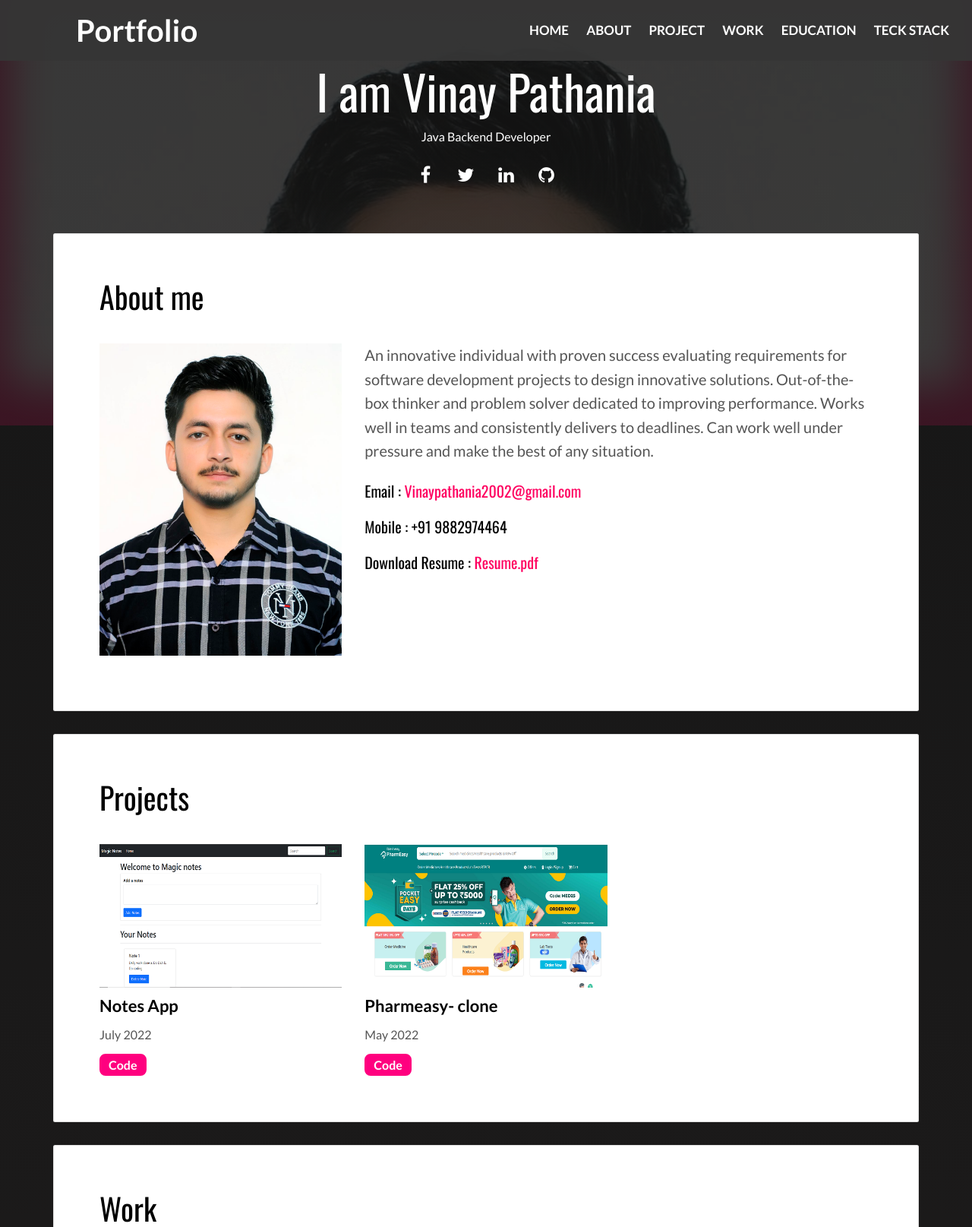
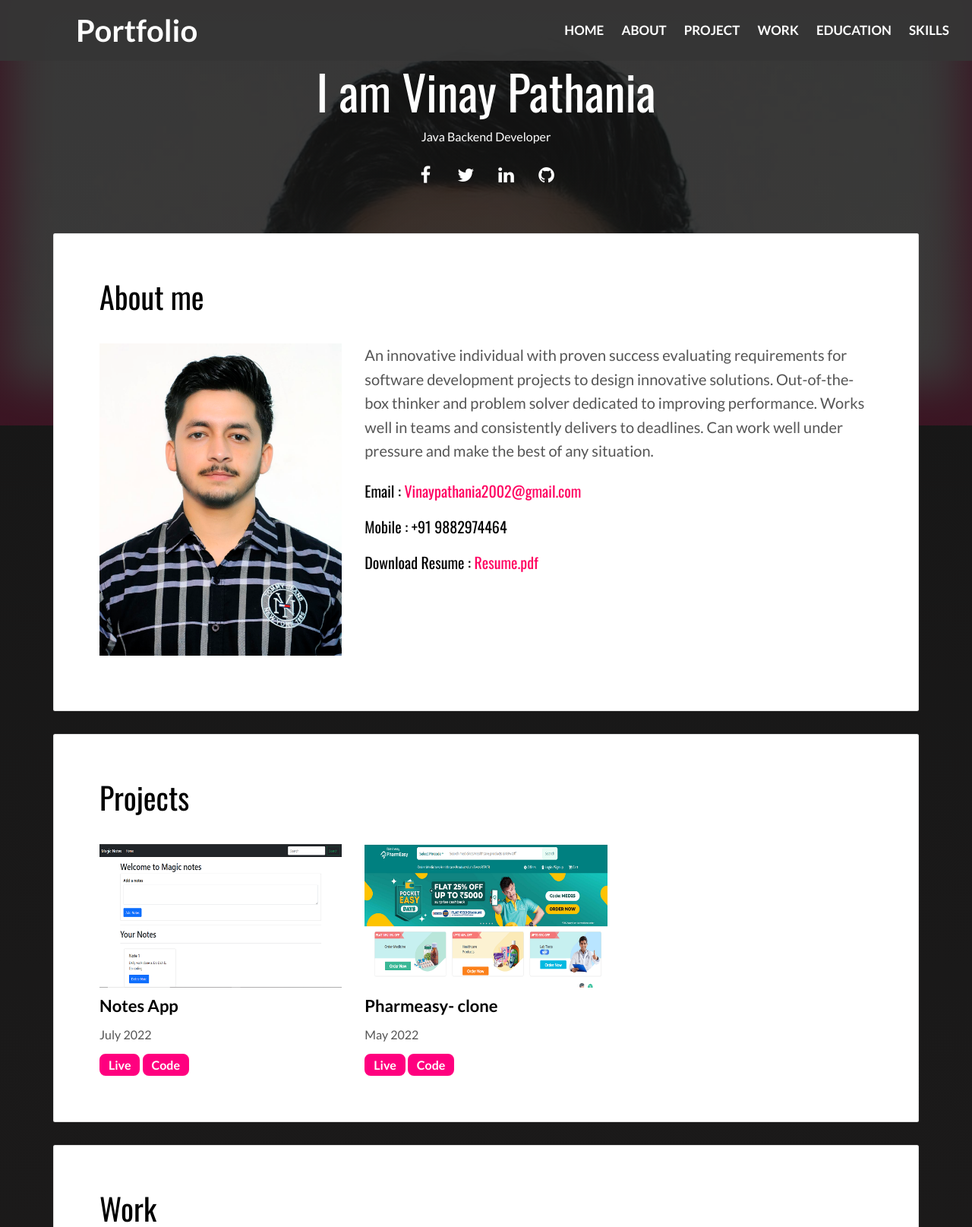
Before and after one commit to VinayPathania/VinayPathania.github.io, a plain HTML site: page index.html in a window 1280 px wide. Shown: the top 1615 px of the page at 76% size. Drawn offline with nearby package versions, Linux system fonts and the light colour scheme.

Commit message:
heading updated and project live button added

```diff
--- a/index.html
+++ b/index.html
@@ -40,7 +40,7 @@
         <li><a class="active" href="#Projects">Project</a></li>
         <li><a class="active" href="#Work">Work</a></li>
         <li><a class="active" href="#Education">Education</a></li>
-        <li><a class="active" href="#TeckStack">teck Stack</a></li>
+        <li><a class="active" href="#TeckStack">Skills</a></li>
       </ul>
     </nav>
 
@@ -142,6 +142,7 @@
                     />
                     <h3 class="h5"><a href="https://deluxe-biscuit-f08e73.netlify.app/">Notes App</a></h3>
                     <p>July 2022</p>
+                    <button class="project-btn" ><a href="https://deluxe-biscuit-f08e73.netlify.app/" target="_blank">Live</a></button>
                     <button class="project-btn"><a href="https://github.com/VinayPathania/Team-Spartans">Code</a></button>
                   </div>
                   <div class="col-md-4">
@@ -152,6 +153,7 @@
                     />
                     <h3 class="h5"><a href="https://mellifluous-chimera-f8ade7.netlify.app/">Pharmeasy- clone</a></h3>
                     <p>May 2022</p>
+                    <button class="project-btn"><a href="https://mellifluous-chimera-f8ade7.netlify.app/" target="_blank">Live</a></button>
                     <button class="project-btn"><a href="https://github.com/VinayPathania/Java-Script-----Projects/tree/main/P-7%20Magic%20Notes">Code</a></button>
                   </div>
                   <!-- <div class="col-md-4">
@@ -332,7 +334,7 @@
 
             <div class="card" id="TeckStack">
               <div class="card-block">
-                <h2>Teck stack</h2>
+                <h2>Skills</h2>
                 <img class="teckStack" src="./assets/images/TeckStack/html-5.png" alt="HTML">
                 <img class="teckStack" src="./assets/images/TeckStack/css-3.png" alt="CSS">
                 <img class="teckStack" src="./assets/images/TeckStack/js.png" alt="JS">
@@ -341,6 +343,7 @@
                 <img class="teckStack" src="./assets/images/TeckStack/github.png" alt="Github">
                 <img class="teckStack" src="./assets/images/TeckStack/oracle.png" alt="oracle">
                 <img class="teckStack" src="./assets/images/TeckStack/visual-studio.png" alt="VisualStudio">
+                <img class="teckStack" src="./assets/images/TeckStack/SpringBoot.png" alt="SpringBoot">
 
               </div>
             </div>
```
Also changed, not shown: assets/images/TeckStack/SpringBoot.png (added), assets/images/gitCalender/git-calender.png, assets/images/gitCalender/git-stats.png.
